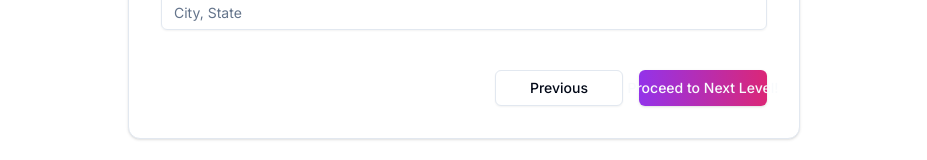
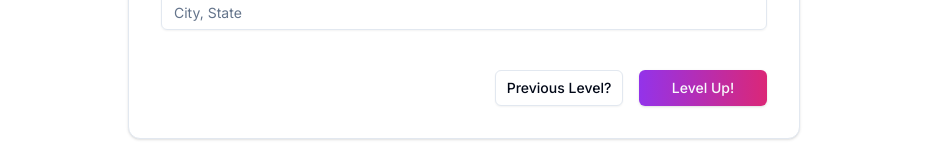
Before and after one commit to mihirg008/kreo-gamer-survey, a Next.js app: page /survey in a window 1280 px wide. Shown: the part 618-778 px from the top of the page, without its empty margins (176-1103 px from the left). Built offline with nearby package versions, Linux system fonts and the light colour scheme; no server answers.

Commit message:
Update BasicDemographics.tsx
MG Text edits 2

```diff
--- a/src/components/survey/BasicDemographics.tsx
+++ b/src/components/survey/BasicDemographics.tsx
@@ -195,14 +195,14 @@ export default function BasicDemographics() {
                 onClick={goToPreviousSection}
                 className="w-32"
               >
-                Previous
+                Previous Level?
               </Button>
               <Button
                 type="submit"
                 onClick={form.handleSubmit(onSubmit)}
                 className="w-32 bg-gradient-to-r from-purple-600 to-pink-600 hover:from-purple-700 hover:to-pink-700"
               >
-                Proceed to Next Level!
+                Level Up!
               </Button>
             </div>
           </form>
```
